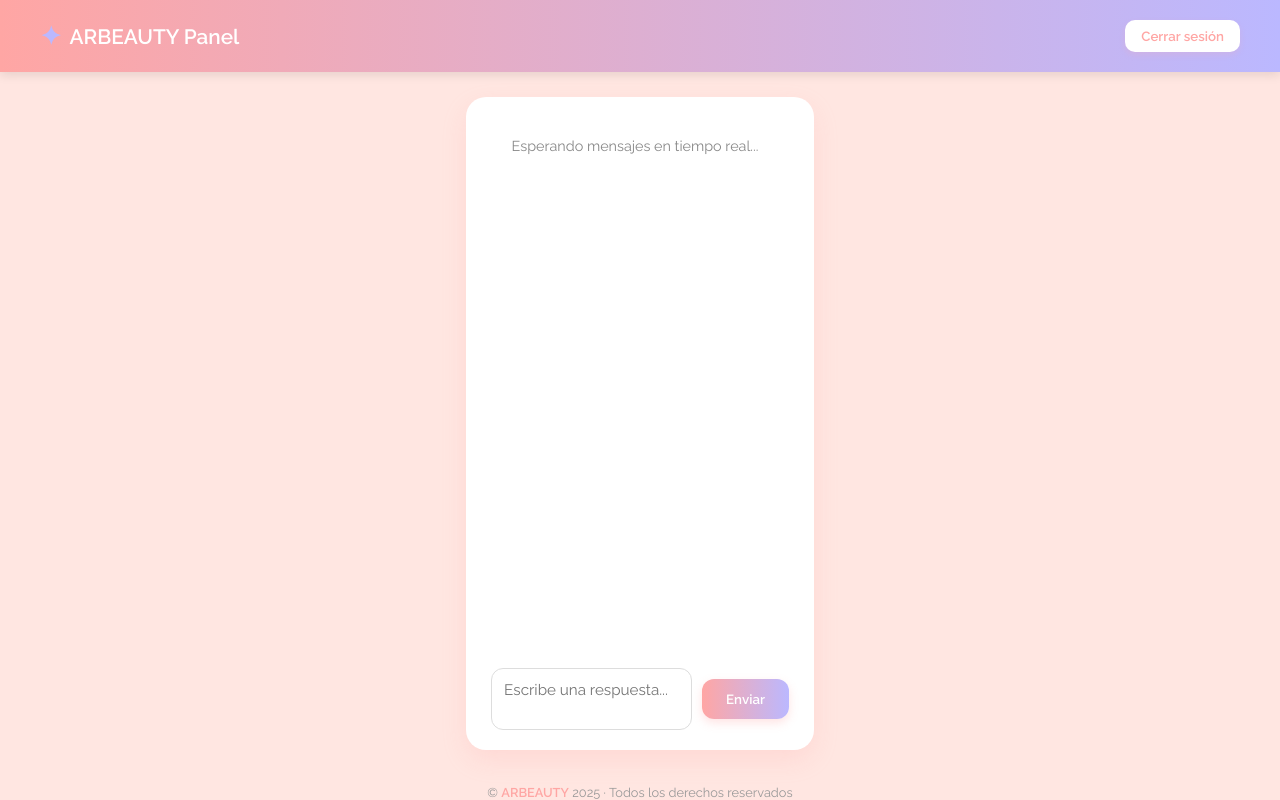
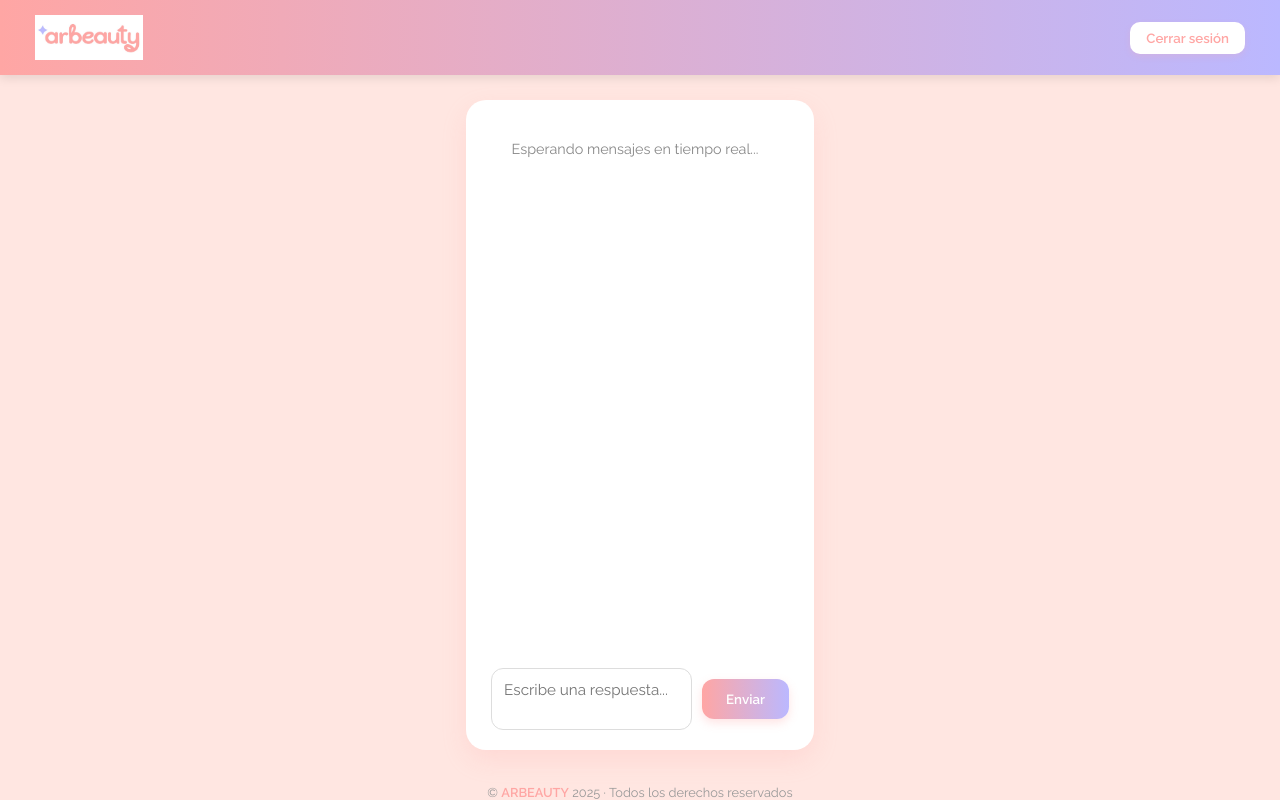
Before and after one commit to ackey7/arbeauty-chatbot, a website: page frontend/index.html in a window 1280 px wide. Drawn offline with nearby package versions, Linux system fonts and the light colour scheme; no server answers; sample sign-in values are in the browser's storage.

Commit message:
Panel ARBEAUTY con logo y estilo visual final

```diff
--- a/frontend/index.html
+++ b/frontend/index.html
@@ -38,22 +38,21 @@
       display: flex;
       justify-content: space-between;
       align-items: center;
-      padding: 20px 40px;
+      padding: 15px 35px;
       box-shadow: 0 3px 10px rgba(0, 0, 0, 0.1);
     }
 
-    header h1 {
-      margin: 0;
-      font-weight: 600;
-      font-size: 1.3rem;
+    .logo {
       display: flex;
       align-items: center;
-      gap: 8px;
+      gap: 10px;
     }
 
-    header h1 span {
-      font-size: 1.6rem;
-      color: var(--lavanda);
+    .logo img {
+      height: 45px;
+      width: auto;
+      user-select: none;
+      -webkit-user-drag: none;
     }
 
     header button {
@@ -200,9 +199,11 @@
     }
   </script>
 
-  <!-- 🩷 Header -->
+  <!-- 🩷 Header con logo -->
   <header>
-    <h1><span>✦</span> ARBEAUTY Panel</h1>
+    <div class="logo">
+      <img src="assets/logo-arbeauty.png" alt="Logo ARBEAUTY" />
+    </div>
     <button onclick="logout()">Cerrar sesión</button>
   </header>
 
```
